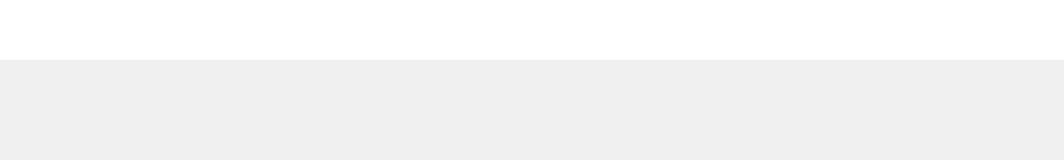
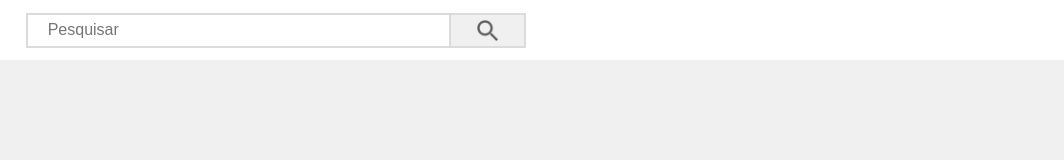
Before and after one commit to daniel-oliv3/youtube-clone, a plain HTML site: page index.html in a window 1280 px wide. Shown: the full height of the page, 216-1280 px from the left. Drawn offline with Linux system fonts and the light colour scheme.

Commit message:
Search-box área de pesquisar

```diff
--- a/css/styles.css
+++ b/css/styles.css
@@ -54,3 +54,33 @@ body {
     height: 30px;
     margin: -10px 30px 0;
 }
+
+.search-box {
+    position: relative;
+    max-width: 500px;
+    width: 50%;
+    height: 35px;
+    display: flex;
+}
+
+.search-bar {
+    width: 85%;
+    height: 100%;
+    border: 2px solid #dbdbdb;
+    padding: 0 20px;
+    font-size: 16px;
+    text-transform: capitalize;
+}
+
+.search-btn {
+    width: 15%;
+    height: 100%;
+    background: #f0f0f0;
+    border: 2px solid #dbdbdb;
+    padding: 5px 0;
+    border-left: none;
+}
+
+.search-btn img {
+    height: 100%;
+}
--- a/index.html
+++ b/index.html
@@ -16,6 +16,10 @@
             <span></span>
         </div>
         <img src="img/logo.PNG" class="logo">
+        <div class="search-box">
+            <input type="text" class="search-bar" placeholder="Pesquisar">
+            <button class="search-btn"><img src="img/search.PNG" alt=""></button>
+        </div>
     </nav>
 
     <script src="app.js"></script>
```
